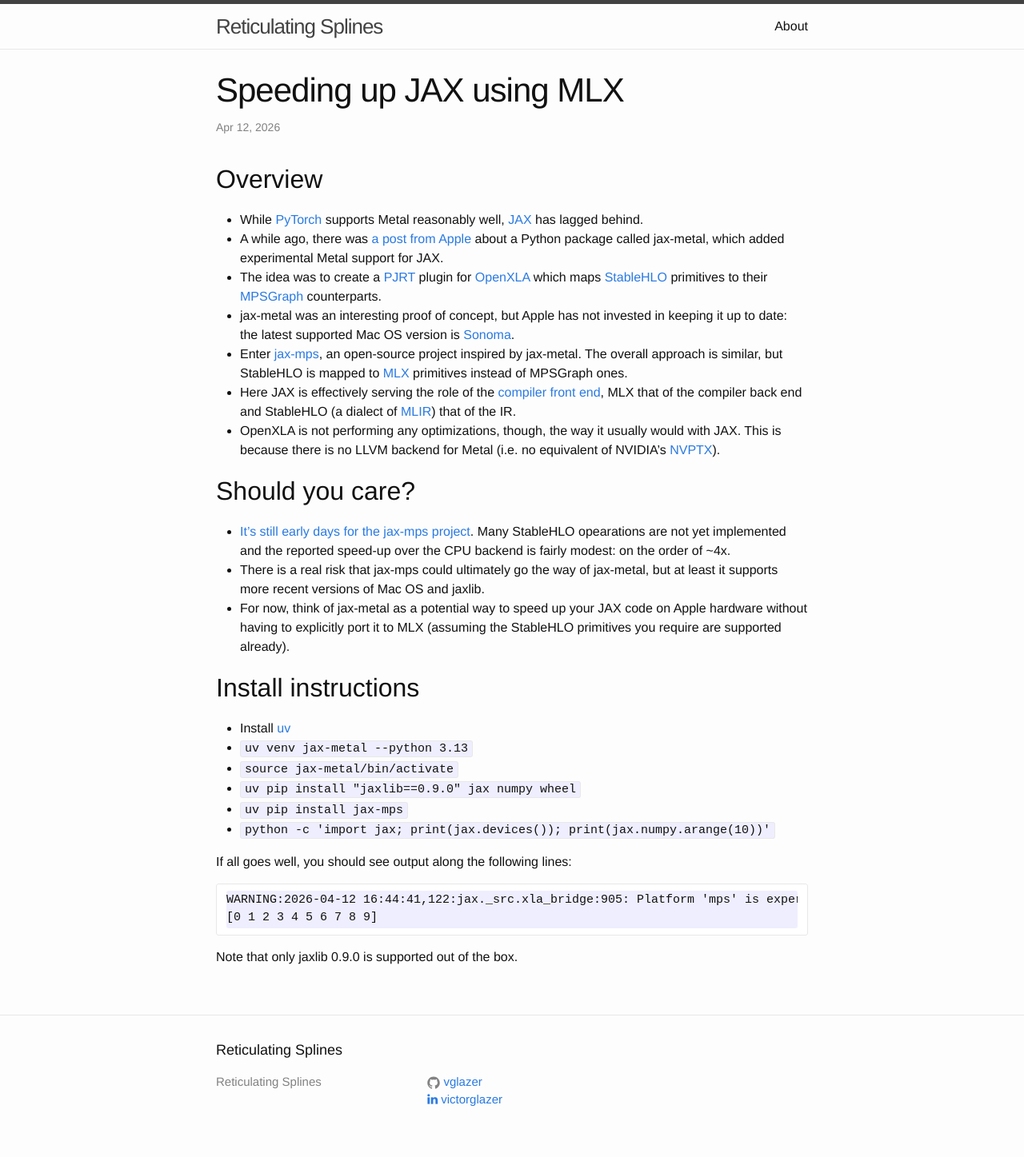
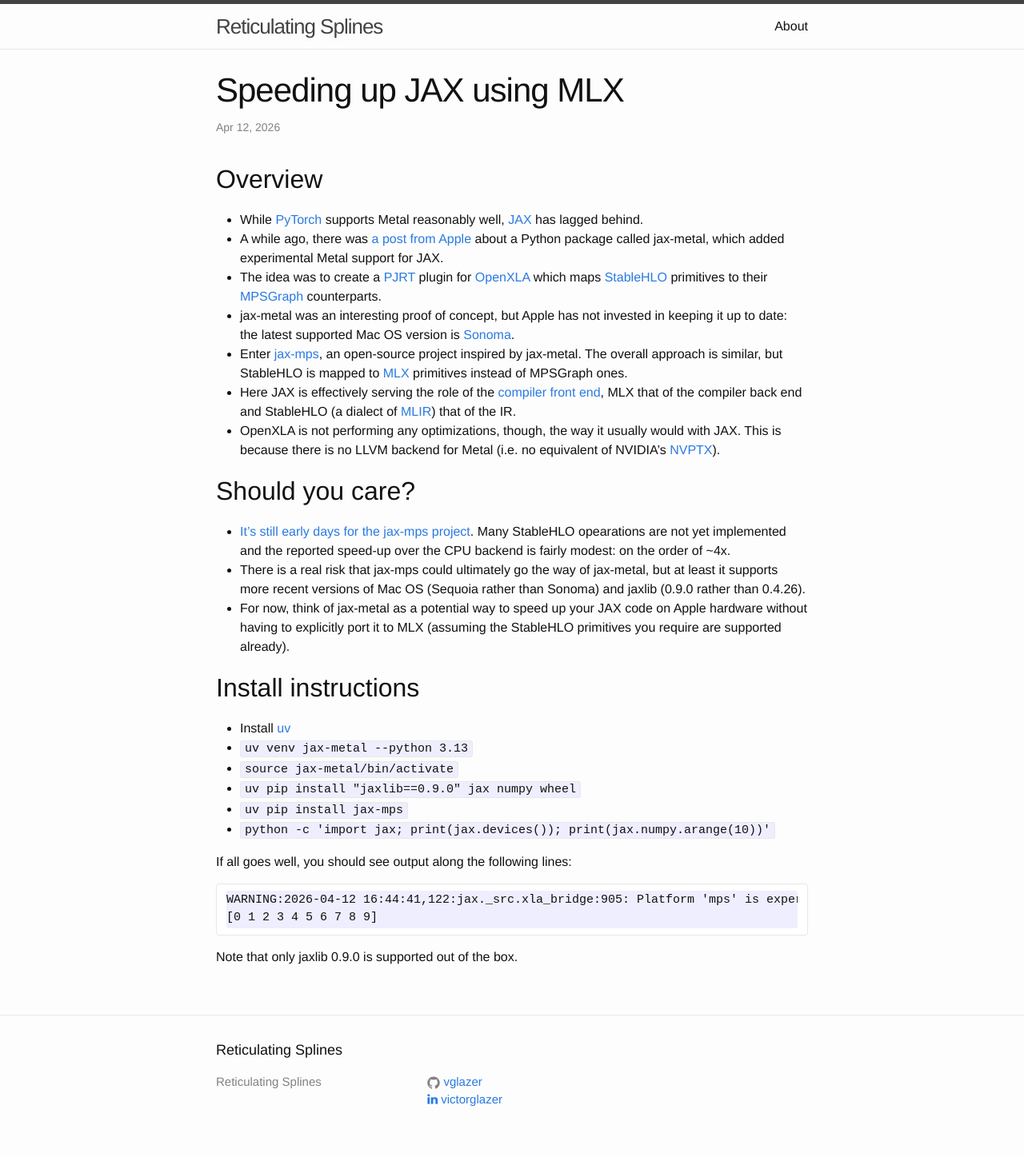
Before and after one commit to vglazer/vglazer.github.io, a Jekyll site: the page built from _posts/2026-04-12-jax-mps.md, in a window 1280 px wide. Shown: the whole page at 80% size. Built offline with Jekyll 4.4.1, drawn with Linux system fonts in a browser that asks for light colours; nearby versions of some CDN libraries.

Commit message:
rewording

```diff
--- a/_posts/2026-04-12-jax-mps.md
+++ b/_posts/2026-04-12-jax-mps.md
@@ -19,7 +19,7 @@ categories: ml openxla stablehlo pjrt llvm osx mlx jax metal mps mac
 ## Should you care?
 
 - [It's still early days for the jax-mps project](https://github.com/jax-ml/jax/discussions/34648). Many StableHLO opearations are not yet implemented and the reported speed-up over the CPU backend is fairly modest: on the order of ~4x.
-- There is a real risk that jax-mps could ultimately go the way of jax-metal, but at least it supports more recent versions of Mac OS and jaxlib.
+- There is a real risk that jax-mps could ultimately go the way of jax-metal, but at least it supports more recent versions of Mac OS (Sequoia rather than Sonoma) and jaxlib (0.9.0 rather than 0.4.26).
 - For now, think of jax-metal as a potential way to speed up your JAX code on Apple hardware without having to explicitly port it to MLX (assuming the StableHLO primitives you require are supported already).
 
 ## Install instructions
```
